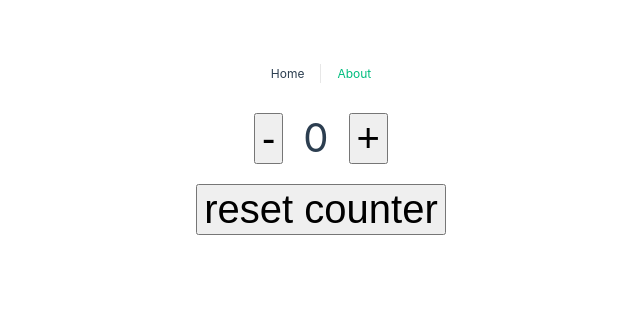
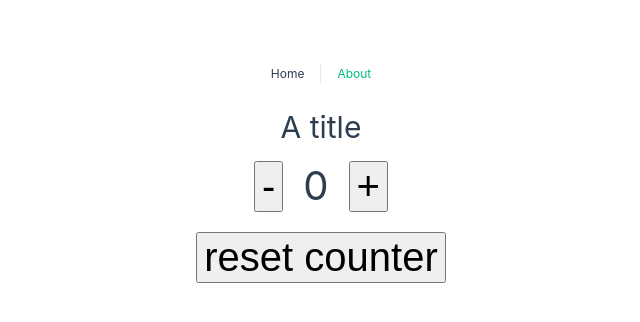
Before and after one commit to pm-ribeiro/v3-udemy-course, a Vue app in the folder vue-composition-api-basics/: page / in a window 1280 px wide. Shown: the top 322 px of the page, without its empty margins (319-959 px from the left). Built offline with nearby package versions, Linux system fonts and the light colour scheme.

Commit message:
feat: added counterTitle

```diff
--- a/vue-composition-api-basics/src/views/HomeView.vue
+++ b/vue-composition-api-basics/src/views/HomeView.vue
@@ -1,5 +1,8 @@
 <template>
   <div class="home">
+    <h1>
+      {{counterTitle}}
+    </h1>
     <button class="btn" @click="decrement">-</button>
     <span class="counter">{{counter}}</span>
     <button class="btn" @click="increment">+</button>
@@ -13,7 +16,8 @@
 <script setup>
   import  { ref } from 'vue';
 
-  const counter = ref(0)
+  const counter = ref(0),
+        counterTitle = ref('A title')
 
   // Traditional way to declare a function
   function increment() {
```
